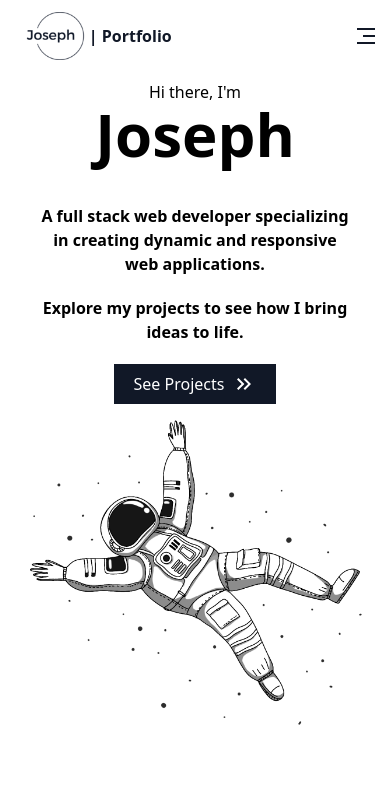
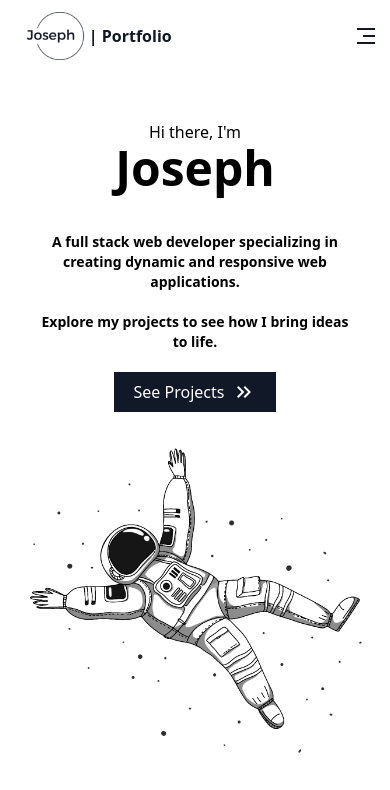
Before and after one commit to josephjamolod/Portfolio, a React (Vite) app in the folder client/: page / in a window 390 px wide. Shown: the top 790 px of the page. Built offline with nearby package versions, Linux system fonts and the light colour scheme.

Commit message:
Fix home page responsiveness

```diff
--- a/client/src/pages/Home.jsx
+++ b/client/src/pages/Home.jsx
@@ -11,31 +11,31 @@ export default function Home() {
       variants={fadeIn("down", 0.2)}
       initial="hidden"
       whileInView={"show"}
-      className="flex flex-col md:flex-row  justify-center 2xl:mt-20 lg:px-20 xl:px-40 2xl:px-60"
+      className="flex flex-col lg:flex-row gap-y-5 justify-center xl:mt-20 lg:px-20 xl:px-40 2xl:px-60"
     >
-      <div className="flex flex-col flex-1 px-5 items-center text-center md:items-start md:text-start md:pl-20 md:pr-0 xl:pl-40 2xl:pl-60 ">
+      <div className="flex flex-col flex-1 mt-10 px-5 items-center text-center lg:items-start lg:text-start lg:pl-20 lg:pr-0 xl:pl-40 2xl:pl-60 ">
         <p
           className={` text-black font-medium lg:text-[30px] sm:text-[26px] xs:text-[20px] text-[16px] lg:leading-[40px] mt-2 `}
         >
           Hi there, I'm
         </p>
-        <h1 className="font-bold text-6xl lg:text-8xl">Joseph</h1>
-        <p className=" my-5 font-semibold max-w-80 text-base pt-5">
+        <h1 className="font-bold text-5xl md:text-6xl lg:text-8xl">Joseph</h1>
+        <p className=" my-5 font-semibold max-w-80 text-sm sm:text-base  pt-5">
           A full stack web developer specializing in creating dynamic and
           responsive web applications.
         </p>
-        <p className="text-base font-semibold max-w-80">
+        <p className="text-sm md:text-base font-semibold max-w-80">
           Explore my projects to see how I bring ideas to life.
         </p>
         <Link
           to="/projects"
-          className="text-white mt-5  px-5 bg-gray-900 min-h-10 md:min-h-14 flex items-center justify-center gap-2 hover:bg-white  hover:border hover:border-gray-900 hover:text-gray-900 transition duration-300"
+          className="text-white mt-5  px-5 bg-gray-900 min-h-10 lg:min-h-14 flex items-center justify-center gap-2 hover:bg-white  hover:border hover:border-gray-900 hover:text-gray-900 transition duration-300"
         >
           See Projects
           <MdOutlineKeyboardDoubleArrowRight className="text-2xl" />
         </Link>
       </div>
-      <div className="flex flex-1 px-5 md:px-0 justify-center 2xl:justify-start 2xl:flex-auto 2xl:pl-32">
+      <div className="flex flex-1 px-5 lg:px-0 justify-center 2xl:justify-start 2xl:flex-auto 2xl:pl-32">
         <img className="max-h-96" src={hero} alt="hero" />
       </div>
     </motion.div>
```
